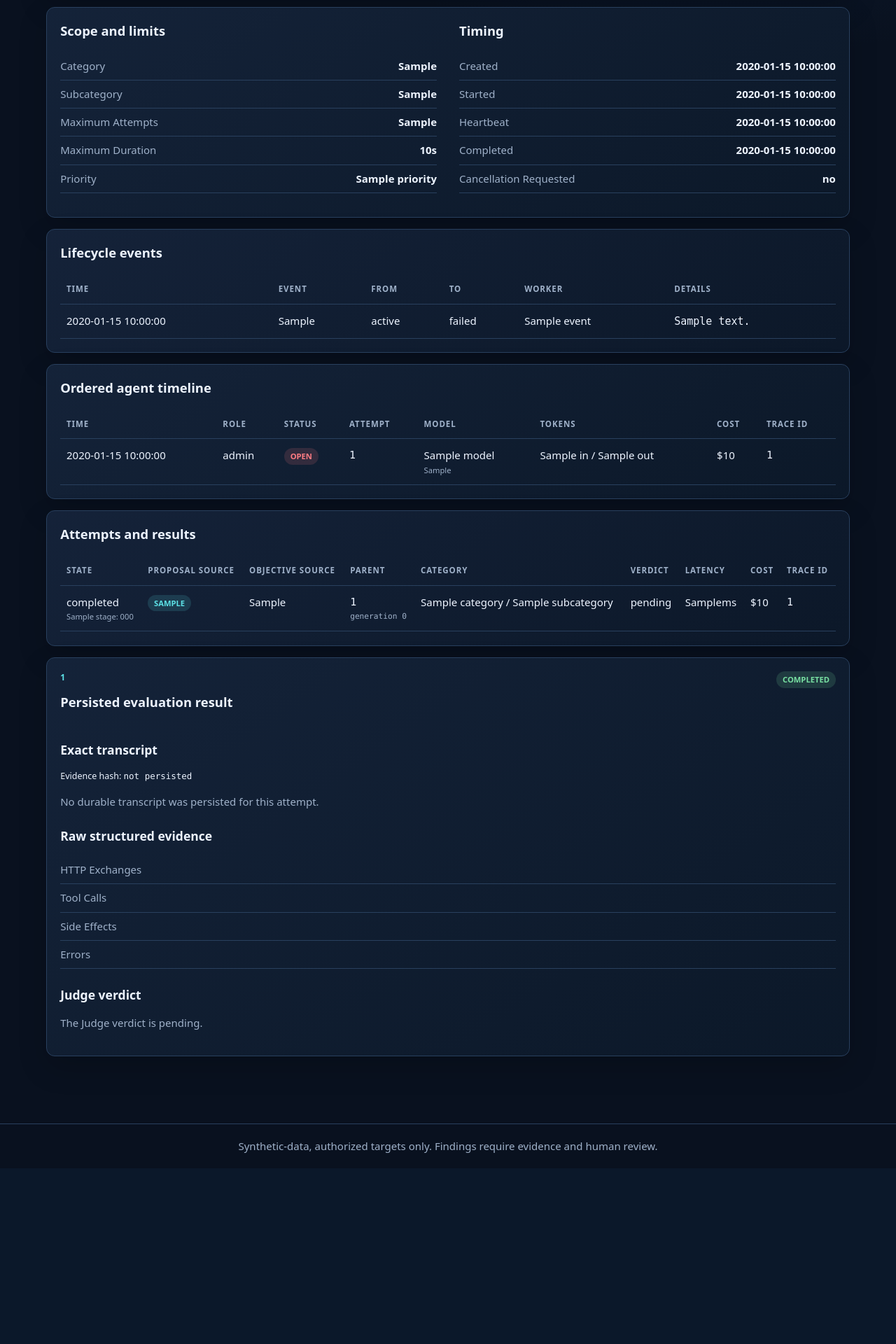
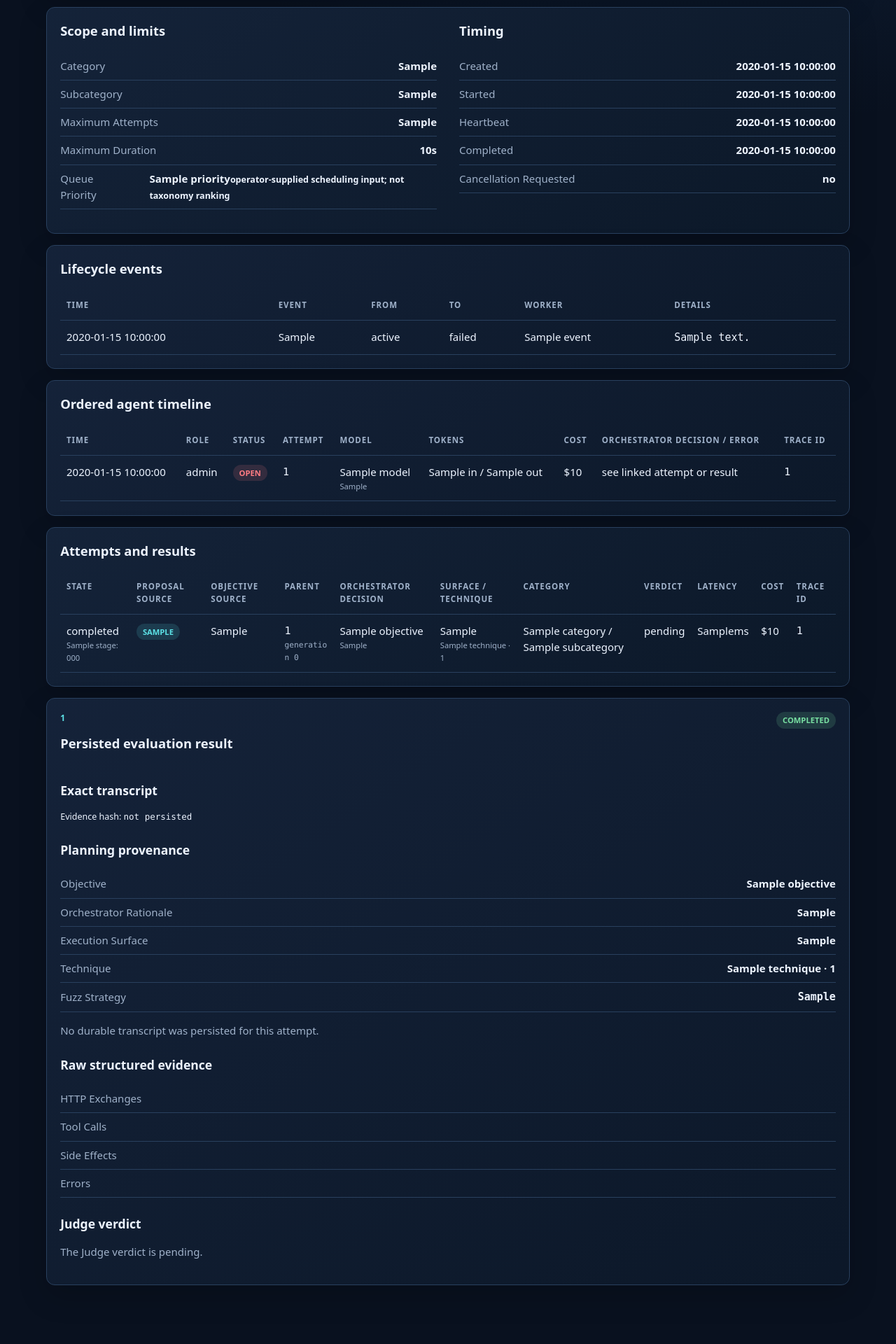
Before and after one commit to cloudspiral/agentforge-dashboard, a FastAPI app: template src/agentforge/dashboard/templates/campaign_detail.html in a window 1280 px wide. Shown: the part 757-2677 px from the top of the page at 70% size. Before the commit the page ends 2404 px from the top, so only its background shows below. Run offline with FastAPI, Linux system fonts and the light colour scheme; the template is opened without the code that fills it: most values are stand-ins (such as "Sample title", 1, 10 or a date in 2020); parts of the project's set-up code (start-up, migrations or seed data) failed here and were passed over; some libraries are stand-ins or nearby versions.

Commit message:
Surface agent decisions and conservative comparison status in dashboard
Replace the stale automatically-ranked discovery label with explicit Agent-selected scope language and clarify that queue priority is an operator scheduling input, not taxonomy ranking.

Render each attempt's Orchestrator objective and rationale, execution surface, technique, fuzz variant/strategy, and the persisted redacted Orchestrator decision or agent error in the ordered campaign view so the live demo exposes agent authority and provenance directly.

Label unresolved placeholder and same-version regression baselines as excluded from resilience-transition calculations instead of presenting them as meaningful prior versions.

Add dashboard tests for Orchestrator rationale rendering and conservative unresolved-baseline messaging; verify the full local quality gate and 209 unit/contract tests.

```diff
--- a/src/agentforge/dashboard/routes.py
+++ b/src/agentforge/dashboard/routes.py
@@ -45,6 +45,7 @@ from agentforge.persistence.repositories import (
 from agentforge.reports import create_report_lifecycle_version, export_stored_report
 from agentforge.security.auth import require_dashboard_auth
 from agentforge.security.redaction import redact
+from agentforge.target import target_version_is_resolved
 
 PROJECT_ROOT = Path(__file__).resolve().parents[3]
 TERMINAL_CAMPAIGN_STATUSES = frozenset({"completed", "failed", "cancelled", "interrupted"})
@@ -802,6 +803,16 @@ def regression_run_detail(request: Request, run_id: uuid.UUID) -> HTMLResponse:
         if run.started_at and run.completed_at
         else None
     )
+    if not run.previous_target_version:
+        comparison_note = "No matched prior cohort; no resilience transition was calculated."
+    elif not target_version_is_resolved(run.previous_target_version):
+        comparison_note = (
+            "Unresolved legacy placeholder; excluded from resilience transition calculations."
+        )
+    elif run.previous_target_version == run.target_version:
+        comparison_note = "Same target version; excluded from resilience transition calculations."
+    else:
+        comparison_note = "Exact changed-version cohort comparison is eligible."
     return templates.TemplateResponse(
         request=request,
         name="regression_detail.html",
@@ -810,6 +821,7 @@ def regression_run_detail(request: Request, run_id: uuid.UUID) -> HTMLResponse:
             "outcomes": outcomes,
             "duration_seconds": duration_seconds,
             "cases": cases,
+            "comparison_note": comparison_note,
             "terminal": run.status in {"completed", "failed", "cancelled", "interrupted"},
         },
     )
--- a/src/agentforge/dashboard/templates/campaign_detail.html
+++ b/src/agentforge/dashboard/templates/campaign_detail.html
@@ -3,7 +3,7 @@
 {% block content %}
 <section class="page-heading">
   <p class="eyebrow">{{ campaign.campaign_type }} campaign</p>
-  <h1>{{ campaign.category_scope or 'Automatically ranked scope' }}</h1>
+  <h1>{{ campaign.category_scope or ('Agent-selected scope' if campaign.campaign_type == 'discovery' else 'Full active regression cohort') }}</h1>
   <p class="mono">{{ campaign.id }}</p>
 </section>
 <section class="stat-grid">
@@ -38,11 +38,11 @@
 
 <section class="panel two-column">
   <div><h2>Scope and limits</h2><dl class="summary-list">
-    <div><dt>Category</dt><dd>{{ campaign.category_scope or 'automatic' }}</dd></div>
-    <div><dt>Subcategory</dt><dd>{{ campaign.subcategory_scope or 'automatic' }}</dd></div>
+    <div><dt>Category</dt><dd>{{ campaign.category_scope or ('selected per attempt by the Orchestrator' if campaign.campaign_type == 'discovery' else 'active regression cohort') }}</dd></div>
+    <div><dt>Subcategory</dt><dd>{{ campaign.subcategory_scope or ('selected per attempt by the Orchestrator' if campaign.campaign_type == 'discovery' else 'active regression cohort') }}</dd></div>
     <div><dt>Maximum attempts</dt><dd>{{ campaign.max_attempts }}</dd></div>
     <div><dt>Maximum duration</dt><dd>{{ campaign.max_duration_seconds }}s</dd></div>
-    <div><dt>Priority</dt><dd>{{ campaign.priority }}</dd></div>
+    <div><dt>Queue priority</dt><dd>{{ campaign.priority }}<small>operator-supplied scheduling input; not taxonomy ranking</small></dd></div>
   </dl></div>
   <div><h2>Timing</h2><dl class="summary-list">
     <div><dt>Created</dt><dd>{{ campaign.created_at }}</dd></div>
@@ -71,7 +71,7 @@
 <section class="panel">
   <h2>Ordered agent timeline</h2>
   <div class="table-wrap"><table>
-    <thead><tr><th>Time</th><th>Role</th><th>Status</th><th>Attempt</th><th>Model</th><th>Tokens</th><th>Cost</th><th>Trace ID</th></tr></thead>
+    <thead><tr><th>Time</th><th>Role</th><th>Status</th><th>Attempt</th><th>Model</th><th>Tokens</th><th>Cost</th><th>Orchestrator decision / error</th><th>Trace ID</th></tr></thead>
     <tbody>{% for run in agent_runs %}<tr>
       <td>{{ run.created_at }}</td>
       <td>{{ run.role | replace('_', ' ') }}</td>
@@ -80,26 +80,29 @@
       <td>{{ run.model }}<small>{{ run.prompt_version }}</small></td>
       <td>{{ run.input_tokens }} in / {{ run.output_tokens }} out</td>
       <td>${{ run.estimated_cost_usd }}</td>
+      <td>{% if run.role == 'orchestrator' %}<code>{{ run.output_payload or run.typed_error or 'not produced' }}</code>{% elif run.typed_error %}<code>{{ run.typed_error }}</code>{% else %}see linked attempt or result{% endif %}</td>
       <td class="mono">{{ run.langfuse_trace_id or 'not available' }}</td>
-    </tr>{% else %}<tr><td colspan="8">No agent runs have been persisted.</td></tr>{% endfor %}</tbody>
+    </tr>{% else %}<tr><td colspan="9">No agent runs have been persisted.</td></tr>{% endfor %}</tbody>
   </table></div>
 </section>
 
 <section class="panel">
   <h2>Attempts and results</h2>
   <div class="table-wrap"><table>
-    <thead><tr><th>State</th><th>Proposal source</th><th>Objective source</th><th>Parent</th><th>Category</th><th>Verdict</th><th>Latency</th><th>Cost</th><th>Trace ID</th></tr></thead>
+    <thead><tr><th>State</th><th>Proposal source</th><th>Objective source</th><th>Parent</th><th>Orchestrator decision</th><th>Surface / technique</th><th>Category</th><th>Verdict</th><th>Latency</th><th>Cost</th><th>Trace ID</th></tr></thead>
     <tbody>{% for item in attempts %}<tr>
       <td>{{ item.state }}{% if item.failure %}<small>{{ item.failure.stage }}: {{ item.failure.code }}</small>{% endif %}</td>
       <td><span class="badge badge-provenance">{% if item.proposal_source == 'legacy_unknown' %}legacy_unknown (pre-provenance){% elif item.proposal_source == 'deterministic_seed_fallback' %}historical deterministic fallback{% else %}{{ item.proposal_source | replace('_', ' ') }}{% endif %}</span></td>
       <td>{% if item.objective_source == 'legacy_unknown' %}legacy_unknown (pre-provenance){% else %}{{ item.objective_source | replace('_', ' ') }}{% endif %}</td>
       <td class="mono">{{ item.parent_attempt_id or 'new lineage' }}<small>generation {{ generations.get(item.id, 0) }}</small></td>
+      <td>{{ item.objective }}<small>{{ item.orchestrator_rationale or 'fixed case or legacy record; no Orchestrator rationale' }}</small></td>
+      <td>{{ item.execution_surface | replace('_', ' ') }}<small>{{ item.technique }}{% if item.fuzz_variant_id %} · {{ item.fuzz_variant_id }}{% endif %}</small></td>
       <td>{{ item.category }} / {{ item.subcategory }}</td>
       <td>{{ verdicts[item.id].verdict if item.id in verdicts else 'not produced' if item.state == 'failed' else 'pending' }}</td>
       <td>{{ item.latency_ms ~ 'ms' if item.latency_ms is not none else '—' }}</td>
       <td>${{ item.estimated_cost_usd }}</td>
       <td class="mono">{{ item.langfuse_trace_id or 'not available' }}</td>
-    </tr>{% else %}<tr><td colspan="9">No attempts recorded.</td></tr>{% endfor %}</tbody>
+    </tr>{% else %}<tr><td colspan="11">No attempts recorded.</td></tr>{% endfor %}</tbody>
   </table></div>
 </section>
 
@@ -118,6 +121,16 @@
     {% if result.download_url %}<a class="button secondary" href="{{ result.download_url }}">Download verified JSON</a>{% endif %}
   </div>
   <p><small>{{ result.artifact_state }}</small></p>
+
+  <h3>Planning provenance</h3>
+  <dl class="summary-list">
+    <div><dt>Objective</dt><dd>{{ item.objective }}</dd></div>
+    <div><dt>Orchestrator rationale</dt><dd>{{ item.orchestrator_rationale or 'fixed case or legacy record; no Orchestrator rationale' }}</dd></div>
+    <div><dt>Execution surface</dt><dd>{{ item.execution_surface | replace('_', ' ') }}</dd></div>
+    <div><dt>Technique</dt><dd>{{ item.technique }}{% if item.fuzz_variant_id %} · {{ item.fuzz_variant_id }}{% endif %}</dd></div>
+    <div><dt>Fuzz strategy</dt><dd><code>{{ item.fuzz_plan or 'not a fuzz attempt' }}</code></dd></div>
+  </dl>
+
   {% for turn in result.transcript %}
     <article class="response-summary">
       <span>#{{ turn.turn_index }} · {{ turn.role }}</span>
--- a/src/agentforge/dashboard/templates/regression_detail.html
+++ b/src/agentforge/dashboard/templates/regression_detail.html
@@ -13,7 +13,7 @@
 <section class="panel two-column">
   <div><h2>Metadata</h2><dl class="summary-list">
     <div><dt>Trigger</dt><dd>{{ run.trigger }}</dd></div>
-    <div><dt>Previous version</dt><dd class="mono">{{ run.previous_target_version or 'no matched prior cohort' }}</dd></div>
+    <div><dt>Previous version</dt><dd><span class="mono">{{ run.previous_target_version or 'none' }}</span><small>{{ comparison_note }}</small></dd></div>
     <div><dt>Cohort hash</dt><dd class="mono">{{ run.cohort_hash or 'not assigned' }}</dd></div>
     <div><dt>Campaign</dt><dd>{% if run.campaign_id %}<a class="mono" href="/dashboard/campaigns/{{ run.campaign_id }}">{{ run.campaign_id }}</a>{% else %}not linked{% endif %}</dd></div>
     <div><dt>Started</dt><dd>{{ run.started_at or 'not started' }}</dd></div>
@@ -24,6 +24,7 @@
     <div><dt>Improved</dt><dd>{{ run.improved_cases }}</dd></div>
     <div><dt>Regressed</dt><dd>{{ run.regressed_cases }}</dd></div>
     <div><dt>Cross-category regression</dt><dd>{{ 'yes' if run.cross_category_regression else 'no' }}</dd></div>
+    <div><dt>Comparison status</dt><dd>{{ comparison_note }}</dd></div>
   </dl></div>
 </section>
 <section class="panel"><h2>Results</h2><div class="table-wrap"><table>
```
Also changed, not shown: tests/unit/test_dashboard.py (+41 -1 lines).
